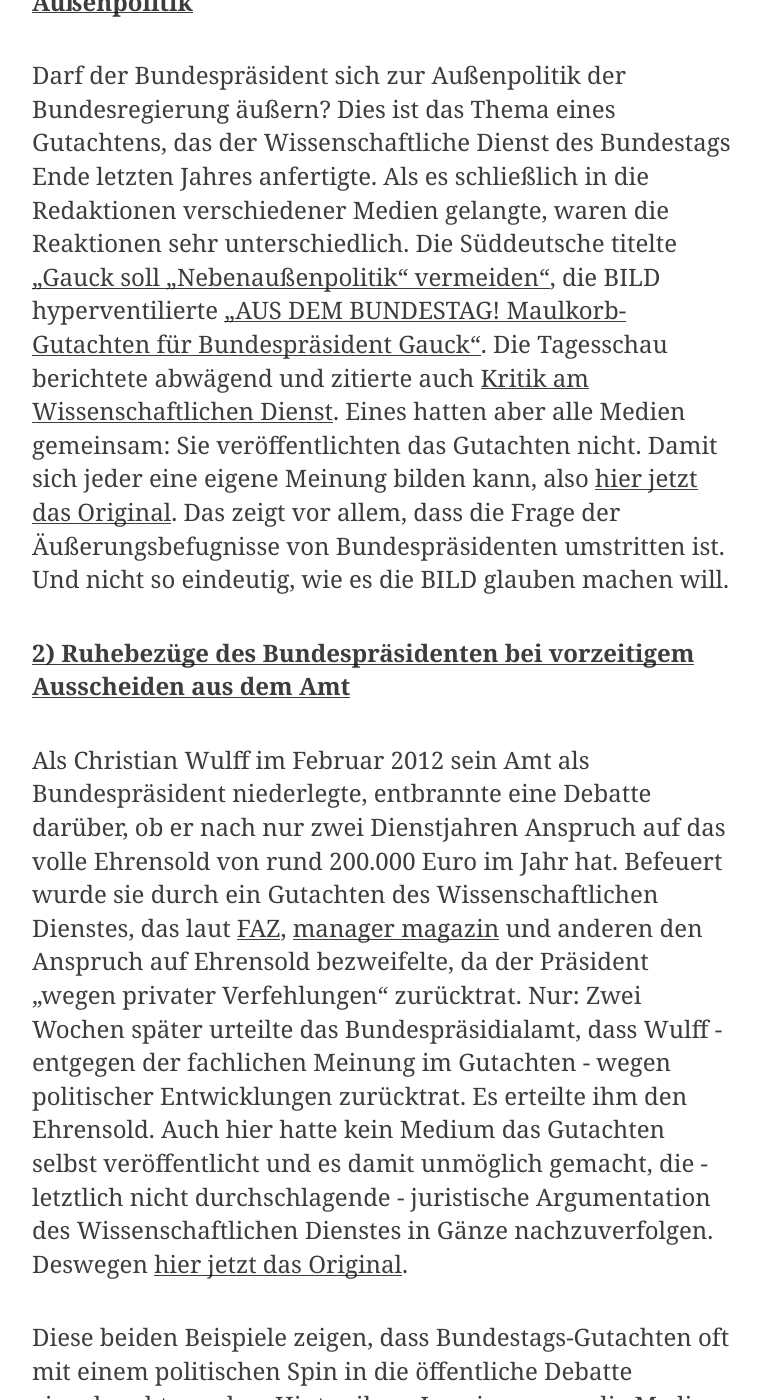
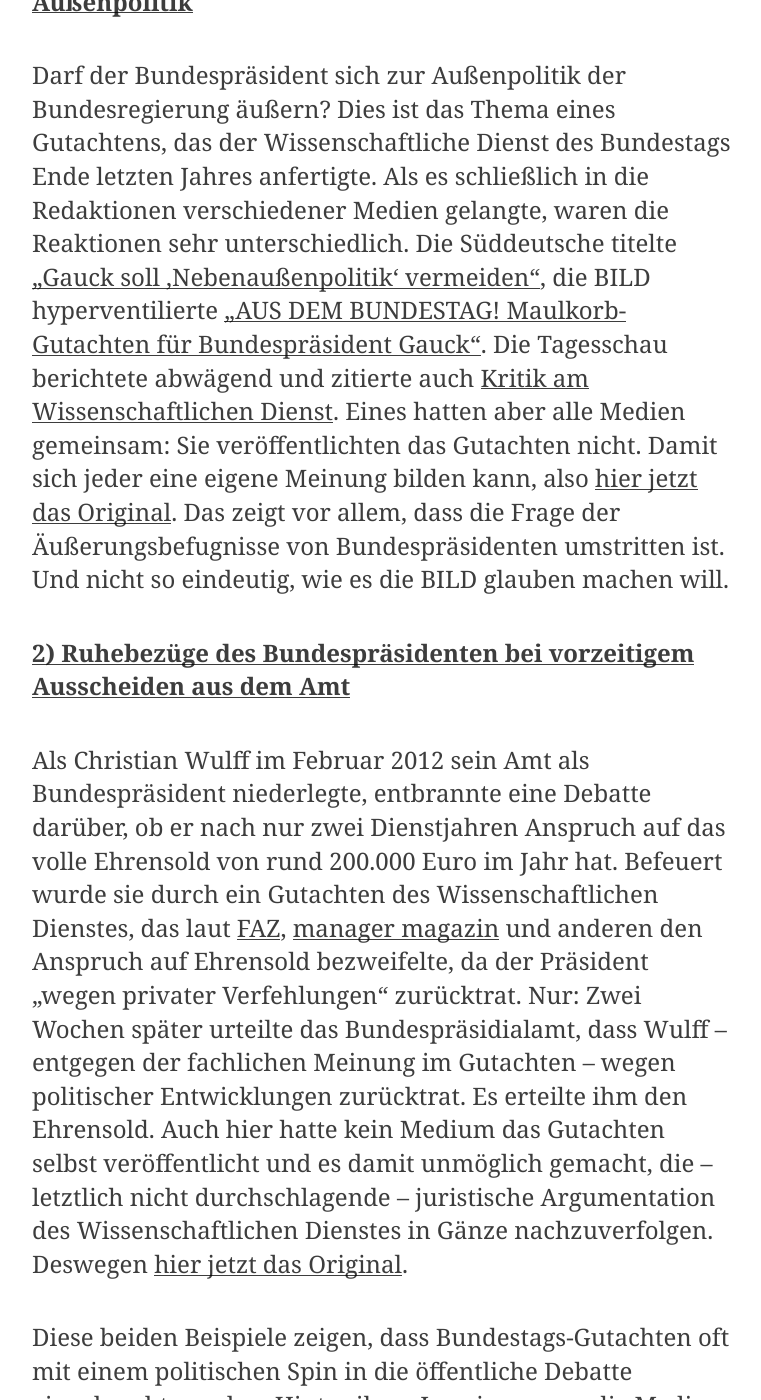
Before and after one commit to okfde/blog.fragdenstaat.de, a Jekyll site: the page built from _posts/2015/2015-08-28-bundesprasident-gutachten.md, in a window 1280 px wide and 1400 px high, scrolled down 890 px. Shown: the whole window, without its empty margins (258-1019 px from the left). Built offline with Jekyll 4.4.1, drawn with Linux system fonts in a browser that asks for light colours.

Commit message:
Add some typo stuff

```diff
--- a/_posts/2015/2015-08-28-bundesprasident-gutachten.md
+++ b/_posts/2015/2015-08-28-bundesprasident-gutachten.md
@@ -5,20 +5,19 @@ date: '2015-08-26T15:39:21+02:00'
 tags: []
 
 ---
-
 Ein Grund für die #Landesverrat-Ermittlungen gegen netzpolitik.org war vermutlich, dass die Website nicht nur aus Dokumenten zum Verfassungsschutz zitierten, sondern sie selbst veröffentlichten. Warum es wichtig ist, nicht nur Auszüge, sondern die Originale zu publizieren, zeigen - in kleinerer Tragweite - die Gutachten des Wissenschaftlichen Dienstes, von denen wir jetzt zwei weitere veröffentlichen.
 Eines behandelt die Frage, [welche Befugnisse](https://fragdenstaat.de/anfrage/wissenschaftlicher-dienst-gutachten-ruhebezuge-des-bundesprasidenten-bei-vorzeitigem-ausscheiden-aus-dem-amt/) der Bundespräsident in der Außenpolitik hat. Das andere analysiert, nach [welcher Amtsdauer](https://fragdenstaat.de/anfrage/wissenschaftlicher-dienst-gutachten-auerungsbefugnisse-des-bundesprasidenten-im-bereich-der-auenpolitik/) Bundespräsidenten Recht auf Ruhebezüge haben.
 
 **[1) Äußerungsbefugnisse des Bundespräsidenten zur Außenpolitik](https://fragdenstaat.de/files/foi/31621/wd-bundespr.pdf)**
 
-Darf der Bundespräsident sich zur Außenpolitik der Bundesregierung äußern? Dies ist das Thema eines Gutachtens, das der Wissenschaftliche Dienst des Bundestags Ende letzten Jahres anfertigte. Als es schließlich in die Redaktionen verschiedener Medien gelangte, waren die Reaktionen sehr unterschiedlich. Die Süddeutsche titelte ["Gauck soll "Nebenaußenpolitik" vermeiden"](http://www.sueddeutsche.de/politik/gutachten-des-bundestags-gauck-soll-nebenaussenpolitik-vermeiden-1.2218554), die BILD hyperventilierte ["AUS DEM BUNDESTAG! Maulkorb-Gutachten für Bundespräsident Gauck"](http://www.bild.de/politik/inland/gauck-joachim/maulkorb-gutachten-fuer-buundespraesidenten-38527928.bild.html). Die Tagesschau berichtete abwägend und zitierte auch [Kritik am Wissenschaftlichen Dienst](https://www.tagesschau.de/inland/bundespraesident-101.html).
+Darf der Bundespräsident sich zur Außenpolitik der Bundesregierung äußern? Dies ist das Thema eines Gutachtens, das der Wissenschaftliche Dienst des Bundestags Ende letzten Jahres anfertigte. Als es schließlich in die Redaktionen verschiedener Medien gelangte, waren die Reaktionen sehr unterschiedlich. Die Süddeutsche titelte ["Gauck soll 'Nebenaußenpolitik' vermeiden"](http://www.sueddeutsche.de/politik/gutachten-des-bundestags-gauck-soll-nebenaussenpolitik-vermeiden-1.2218554), die BILD hyperventilierte ["AUS DEM BUNDESTAG! Maulkorb-Gutachten für Bundespräsident Gauck"](http://www.bild.de/politik/inland/gauck-joachim/maulkorb-gutachten-fuer-buundespraesidenten-38527928.bild.html). Die Tagesschau berichtete abwägend und zitierte auch [Kritik am Wissenschaftlichen Dienst](https://www.tagesschau.de/inland/bundespraesident-101.html).
 Eines hatten aber alle Medien gemeinsam: Sie veröffentlichten das Gutachten nicht. Damit sich jeder eine eigene Meinung bilden kann, also [hier jetzt das Original](https://fragdenstaat.de/files/foi/31621/wd-bundespr.pdf). Das zeigt vor allem, dass die Frage der Äußerungsbefugnisse von Bundespräsidenten umstritten ist. Und nicht so eindeutig, wie es die BILD glauben machen will.
 
 [**2) Ruhebezüge des Bundespräsidenten bei vorzeitigem Ausscheiden aus dem Amt**](https://fragdenstaat.de/files/foi/31622/wd-bundespr3.pdf)
 
 Als Christian Wulff im Februar 2012 sein Amt als Bundespräsident niederlegte, entbrannte eine Debatte darüber, ob er nach nur zwei Dienstjahren Anspruch auf das volle Ehrensold von rund 200.000 Euro im Jahr hat. Befeuert wurde sie durch ein Gutachten des Wissenschaftlichen Dienstes, das laut [FAZ](http://www.faz.net/aktuell/politik/inland/affaere-des-bundespraesidenten-gutachten-zu-wulffs-ehrensold-nach-ruecktritt-11647206.html), [manager magazin](http://www.manager-magazin.de/politik/deutschland/a-815975.html) und anderen den Anspruch auf Ehrensold bezweifelte, da der Präsident "wegen privater Verfehlungen" zurücktrat.
-Nur: Zwei Wochen später urteilte das Bundespräsidialamt, dass Wulff - entgegen der fachlichen Meinung im Gutachten - wegen politischer Entwicklungen zurücktrat. Es erteilte ihm den Ehrensold.
-Auch hier hatte kein Medium das Gutachten selbst veröffentlicht und es damit unmöglich gemacht, die - letztlich nicht durchschlagende - juristische Argumentation des Wissenschaftlichen Dienstes in Gänze nachzuverfolgen. Deswegen [hier jetzt das Original](https://fragdenstaat.de/files/foi/31622/wd-bundespr3.pdf).
+Nur: Zwei Wochen später urteilte das Bundespräsidialamt, dass Wulff -- entgegen der fachlichen Meinung im Gutachten -- wegen politischer Entwicklungen zurücktrat. Es erteilte ihm den Ehrensold.
+Auch hier hatte kein Medium das Gutachten selbst veröffentlicht und es damit unmöglich gemacht, die -- letztlich nicht durchschlagende -- juristische Argumentation des Wissenschaftlichen Dienstes in Gänze nachzuverfolgen. Deswegen [hier jetzt das Original](https://fragdenstaat.de/files/foi/31622/wd-bundespr3.pdf).
 
 Diese beiden Beispiele zeigen, dass Bundestags-Gutachten oft mit einem politischen Spin in die öffentliche Debatte eingebracht werden. Hinter ihrer Lancierung an die Medien steht ein politisches Interesse. Fällt ein Gutachten nicht im Sinne des Auftraggebers aus, kann es still und heimlich in den Archiven verstauben. Um den politischen Spin kritisch hinterfragen zu können, brauchen wir also die Originale. Und nicht nur Zitate daraus.
 
```
